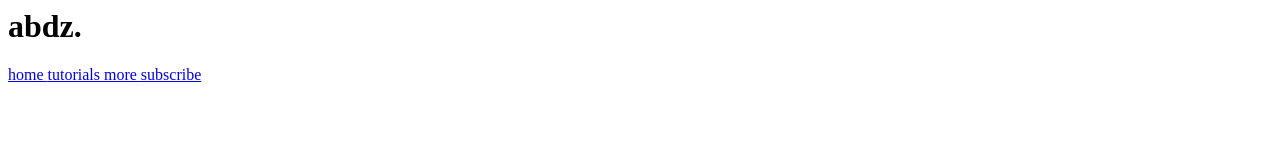
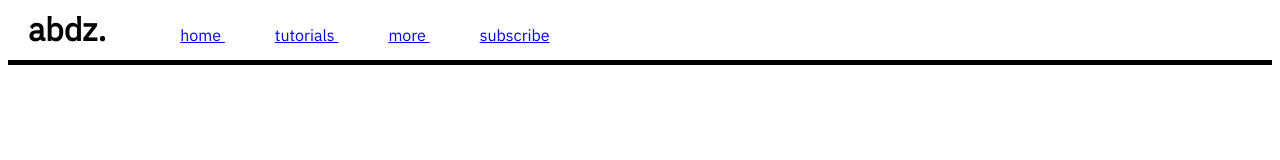
Before and after one commit to CodyAnts/Web-Design-I, a plain HTML site: page index.html in a window 1280 px wide. Drawn offline with Linux system fonts and the light colour scheme.

Commit message:
Fixing bad file paths

```diff
--- a/index.html
+++ b/index.html
@@ -1,7 +1,7 @@
 <doctype<!DOCTYPE html>
 <html>
     <head>
-<link rel="stylesheet" type="text/css" href="TestCodeCSS.css"
+        <link rel="stylesheet" type="text/css" href="main.css"
         <link href="https://fonts.googleapis.com/css2?family=IBM+Plex+Sans:wght@600&display=swap" rel="stylesheet">
         <link href="https://fonts.googleapis.com/css2?family=IBM+Plex+Sans&display=swap" rel="stylesheet">
         <title>Assignment One Site</title>
--- a/main.css
+++ b/main.css
@@ -1,4 +1,5 @@
 a {
+    display:inline;
     color: black
     margin-right: 50px;
     margin-left: 50px;
@@ -7,6 +8,7 @@ a {
 }
 
 h1 {
+    display:inline;
     margin-left: 50px;
     padding: 10px;
     margin: 10px;
```
Lines whose indentation alone changed are shown as unchanged.
